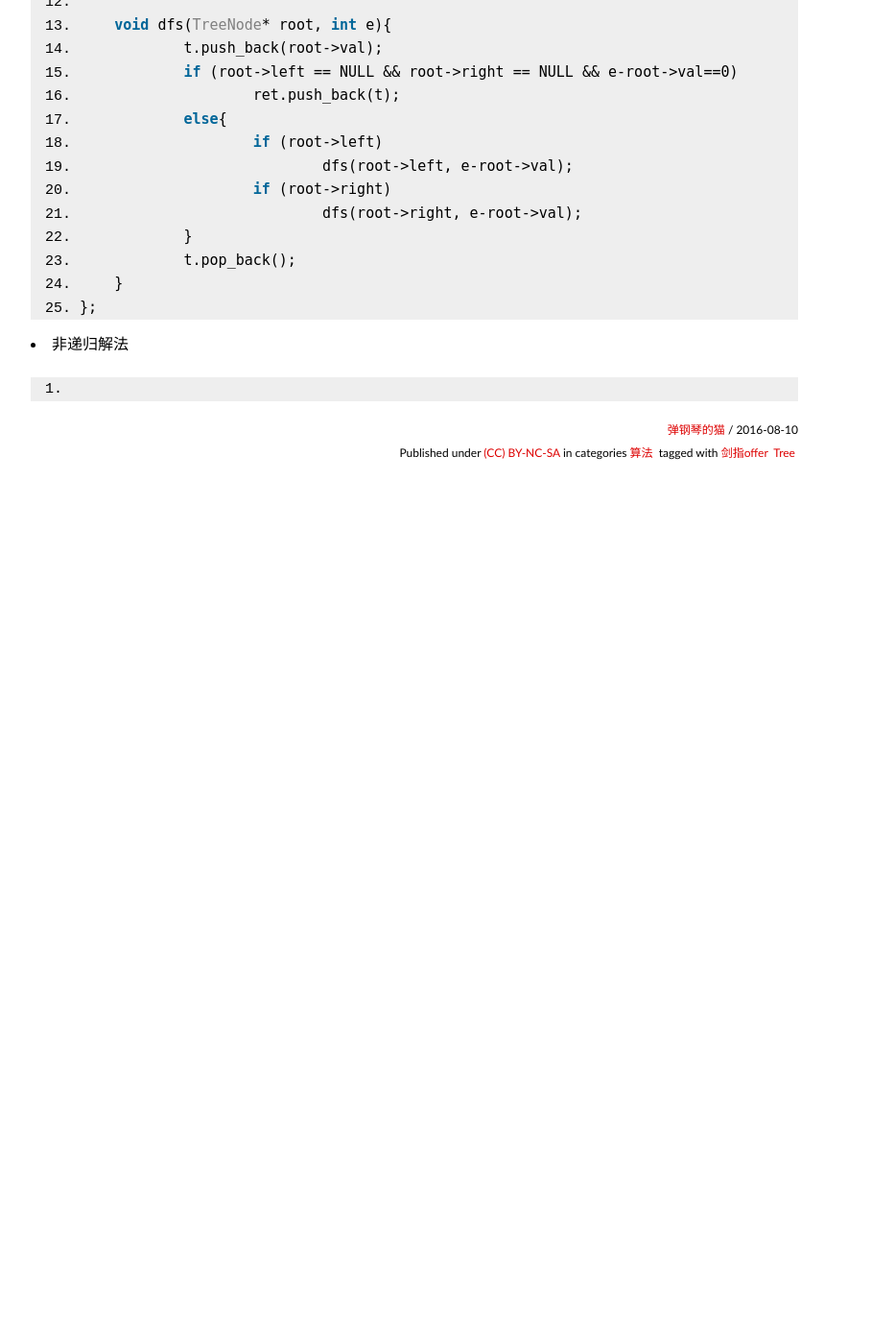
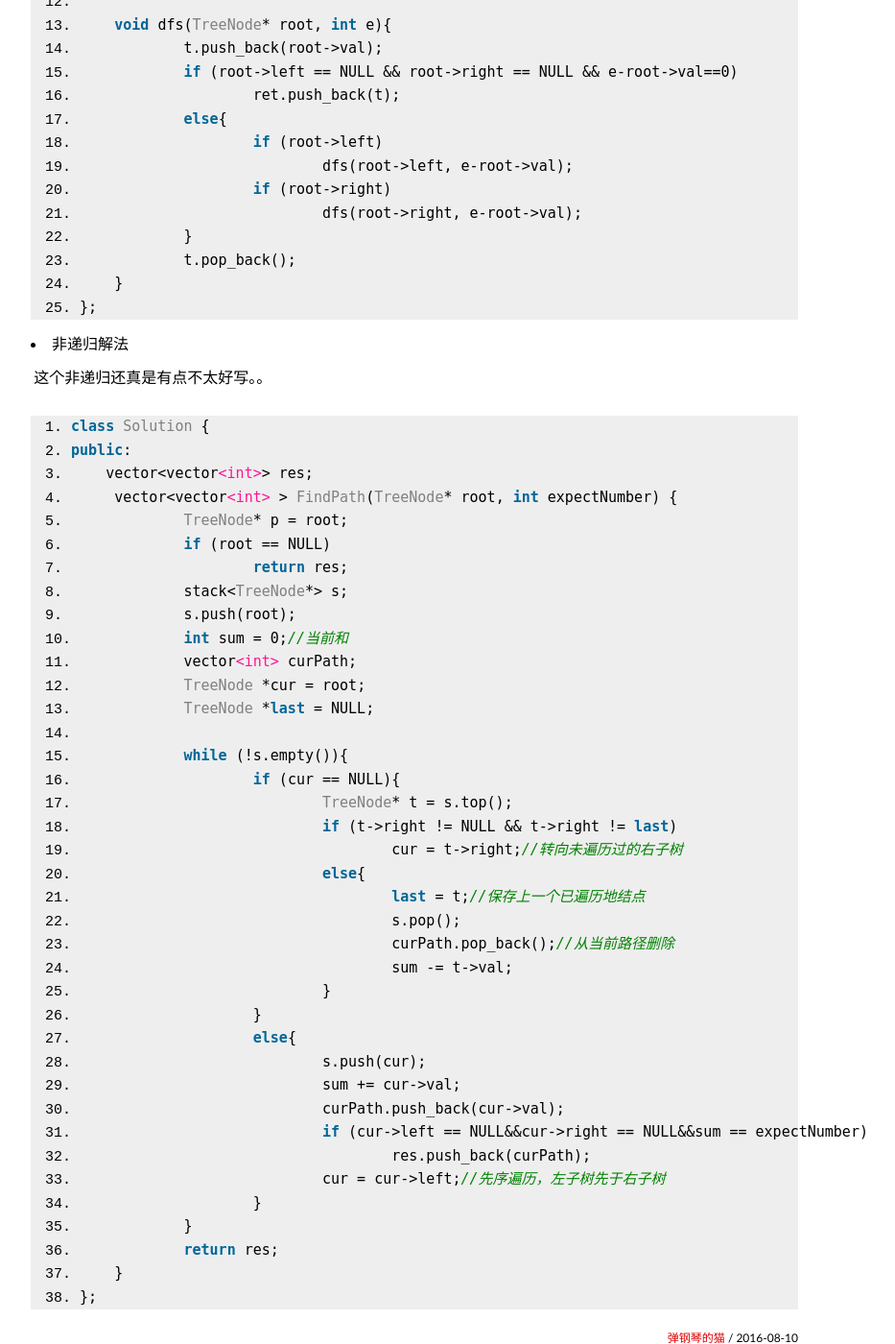
Before and after one commit to PianoCat/PianoCat.github.io, a Jekyll site: the page built from _posts/2016-08-10-offer-二叉树中和为某一值的路径.md, in a window 1280 px wide and 1400 px high, scrolled down 571 px. Shown: the whole window at 96% size, without its empty margins (208-1141 px from the left). Built offline with Jekyll 4.4.1, drawn with Linux system fonts in a browser that asks for light colours; some web fonts are replaced; comment, search, counter and statistics services are not loaded; before the commit the page ends 1083 px from its top, so only the background shows below that.

Commit message:
post blogs

````diff
--- a/_posts/2016-08-10-offer-二叉树中和为某一值的路径.md
+++ b/_posts/2016-08-10-offer-二叉树中和为某一值的路径.md
@@ -43,6 +43,45 @@ public:
 
 * 非递归解法
 
+这个非递归还真是有点不太好写。。
+
 ```cpp
+class Solution {
+public:
+    vector<vector<int>> res;
+	vector<vector<int> > FindPath(TreeNode* root, int expectNumber) {
+		TreeNode* p = root;
+		if (root == NULL)
+			return res;
+		stack<TreeNode*> s;
+		s.push(root);
+		int sum = 0;//当前和
+		vector<int> curPath;
+		TreeNode *cur = root;
+		TreeNode *last = NULL;
 
+		while (!s.empty()){
+			if (cur == NULL){
+				TreeNode* t = s.top();
+				if (t->right != NULL && t->right != last)
+					cur = t->right;//转向未遍历过的右子树
+				else{
+					last = t;//保存上一个已遍历地结点
+					s.pop();
+					curPath.pop_back();//从当前路径删除
+					sum -= t->val;
+				}
+			}
+			else{
+				s.push(cur);
+				sum += cur->val;
+				curPath.push_back(cur->val);
+				if (cur->left == NULL&&cur->right == NULL&&sum == expectNumber)
+					res.push_back(curPath);
+				cur = cur->left;//先序遍历，左子树先于右子树
+			}
+		}
+		return res;
+	}
+};
 ```
````
Also changed, not shown: _posts/2016-08-11-offer-二叉搜索树与双向链表.md (added, +49 -0 lines), _posts/2016-08-11-offer-数组中出现次数超过一半的数字.md (added, +78 -0 lines).
